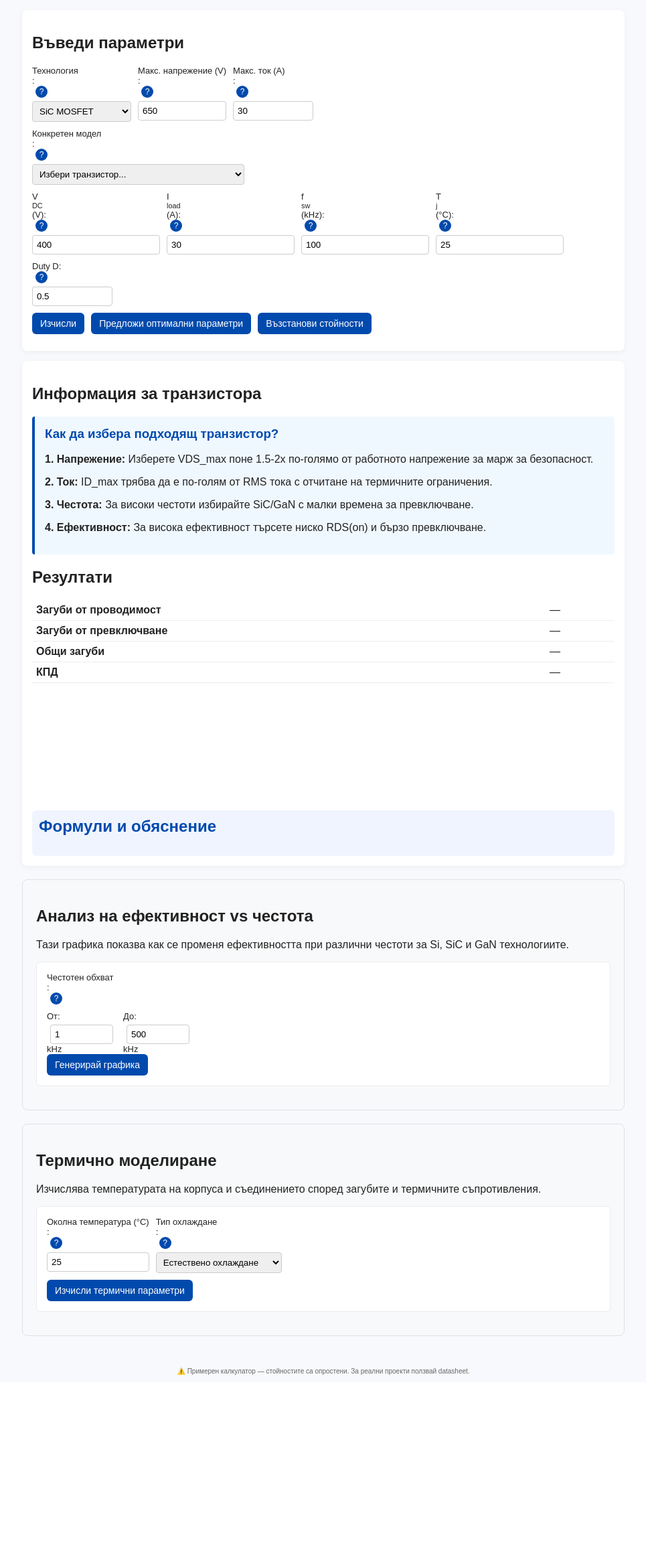
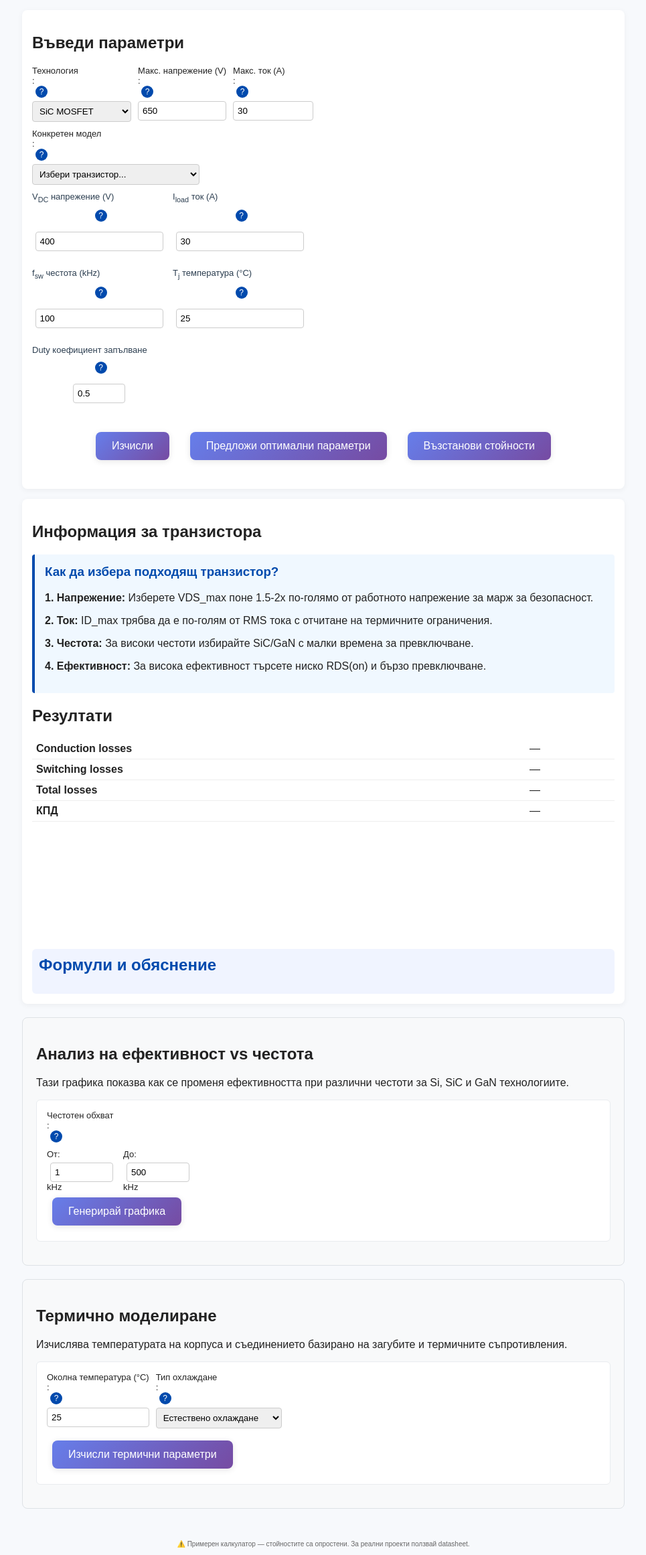
Before and after one commit to wafray93/PowerLossCalc, a Flask app: page / in a window 1280 px wide; the page is wider, and only the part inside the window is pictured. Shown: the part 77-2399 px from the top of that part at 67% size, without its empty margins (157-1122 px from the left). Before the commit the page ends 2130 px from the top of that part, so only its background shows below. Run offline with Flask 3, Linux system fonts and the light colour scheme; a map, chart or similar area stays blank.

Commit message:
Created a checkpoint
Replit-Commit-Author: Agent
Replit-Commit-Session-Id: 35db456f-c712-474e-9618-67bf690588bc
Replit-Commit-Checkpoint-Type: full_checkpoint
Replit-Commit-Screenshot-Url: https://storage.googleapis.com/screenshot-production-us-central1/7a54c3c4-03b2-40e6-af10-77373727e946/35db456f-c712-474e-9618-67bf690588bc/msp3s2K

```diff
--- a/static/script.js
+++ b/static/script.js
@@ -312,6 +312,73 @@ const TRANSISTOR_DB = {
       vds_max: 900, id_max: 60, rds_mohm: 35, tr_ns: 120, tf_ns: 250,
       alpha: 0.0045, package: "TO-3P", manufacturer: "Toshiba",
       application: "Voltage resonance inverters, current resonance"
+    },
+    // Още много Si MOSFETs
+    "IRFP4568PBF": {
+      name: "IRFP4568PBF (Si MOSFET)",
+      vds_max: 150, id_max: 171, rds_mohm: 5.5, tr_ns: 50, tf_ns: 35,
+      alpha: 0.0065, package: "TO-247AC", manufacturer: "Infineon",
+      application: "High current applications, DC motor drives"
+    },
+    "STB16NK50Z": {
+      name: "STB16NK50Z (Si MOSFET)",
+      vds_max: 500, id_max: 16, rds_mohm: 250, tr_ns: 60, tf_ns: 120,
+      alpha: 0.0075, package: "D2PAK", manufacturer: "STMicroelectronics",
+      application: "SMPS, automotive"
+    },
+    "IRFP360LC": {
+      name: "IRFP360LC (Si MOSFET)",
+      vds_max: 400, id_max: 23, rds_mohm: 200, tr_ns: 110, tf_ns: 160,
+      alpha: 0.0070, package: "TO-247AC", manufacturer: "Infineon",
+      application: "Switching power supplies"
+    },
+    "STP75NF75": {
+      name: "STP75NF75 (Si MOSFET)",
+      vds_max: 75, id_max: 80, rds_mohm: 8.5, tr_ns: 85, tf_ns: 85,
+      alpha: 0.0060, package: "TO-220", manufacturer: "STMicroelectronics",
+      application: "Automotive, motor control"
+    },
+    "IRFB7546PBF": {
+      name: "IRFB7546PBF (Si MOSFET)",
+      vds_max: 60, id_max: 78, rds_mohm: 5.9, tr_ns: 24, tf_ns: 12,
+      alpha: 0.0058, package: "TO-220AB", manufacturer: "Infineon",
+      application: "Synchronous rectification"
+    },
+    "IXFN55N50": {
+      name: "IXFN55N50 (Si MOSFET)",
+      vds_max: 500, id_max: 55, rds_mohm: 90, tr_ns: 60, tf_ns: 100,
+      alpha: 0.0070, package: "TO-220", manufacturer: "IXYS",
+      application: "UPS, welding, motor drives"
+    },
+    "STW42N65M5": {
+      name: "STW42N65M5 (Si MOSFET)",
+      vds_max: 650, id_max: 42, rds_mohm: 65, tr_ns: 85, tf_ns: 45,
+      alpha: 0.0075, package: "TO-247", manufacturer: "STMicroelectronics",
+      application: "PFC, resonant converters"
+    },
+    "IRFB4227": {
+      name: "IRFB4227 (Si MOSFET)",
+      vds_max: 200, id_max: 65, rds_mohm: 18, tr_ns: 43, tf_ns: 35,
+      alpha: 0.0065, package: "TO-220AB", manufacturer: "Infineon",
+      application: "DC-DC converters, motor drives"
+    },
+    "STP140N10F7": {
+      name: "STP140N10F7 (Si MOSFET)",
+      vds_max: 100, id_max: 120, rds_mohm: 4.6, tr_ns: 90, tf_ns: 170,
+      alpha: 0.0058, package: "TO-220", manufacturer: "STMicroelectronics",
+      application: "High current switching"
+    },
+    "IRFB3607": {
+      name: "IRFB3607 (Si MOSFET)",
+      vds_max: 75, id_max: 80, rds_mohm: 7.5, tr_ns: 22, tf_ns: 18,
+      alpha: 0.0058, package: "TO-220AB", manufacturer: "Infineon",
+      application: "Synchronous rectification"
+    },
+    "APT10M16JVR": {
+      name: "APT10M16JVR (Si MOSFET)",
+      vds_max: 160, id_max: 75, rds_mohm: 10, tr_ns: 25, tf_ns: 40,
+      alpha: 0.0062, package: "TO-247", manufacturer: "Microsemi",
+      application: "Motor drives, DC-DC converters"
     }
   },
 
@@ -455,6 +522,46 @@ const TRANSISTOR_DB = {
     "EPC2007C": {
       name: "EPC2007C (GaN HEMT)",
       vds_max: 100, id_max: 18, rds_mohm: 16, tr_ns: 2.6, tf_ns: 1.4,
+      alpha: 0.0032, package: "LGA", manufacturer: "EPC",
+      application: "48V Bus converters"
+    },
+    // Още GaN HEMTs
+    "EPC2036": {
+      name: "EPC2036 (GaN HEMT)",
+      vds_max: 100, id_max: 16, rds_mohm: 25, tr_ns: 1.9, tf_ns: 1.2,
+      alpha: 0.0035, package: "LGA", manufacturer: "EPC",
+      application: "Envelope tracking, wireless charging"
+    },
+    "GS66516T": {
+      name: "GS66516T (GaN HEMT)",
+      vds_max: 650, id_max: 60, rds_mohm: 25, tr_ns: 4.7, tf_ns: 8.8,
+      alpha: 0.002, package: "GaN PX", manufacturer: "GaN Systems",
+      application: "Industrial motor drives, solar inverters"
+    },
+    "EPC2218": {
+      name: "EPC2218 (GaN HEMT)",
+      vds_max: 80, id_max: 120, rds_mohm: 4.8, tr_ns: 1.8, tf_ns: 4.5,
+      alpha: 0.0028, package: "LGA", manufacturer: "EPC",
+      application: "High current POL, battery management"
+    },
+    "TPH3212PS": {
+      name: "TPH3212PS (GaN HEMT)",
+      vds_max: 650, id_max: 36, rds_mohm: 62, tr_ns: 3.5, tf_ns: 5.4,
+      alpha: 0.0022, package: "TOLL", manufacturer: "Transphorm",
+      application: "PFC, LLC converters"
+    },
+    "GS66508P": {
+      name: "GS66508P (GaN HEMT)",
+      vds_max: 650, id_max: 30, rds_mohm: 50, tr_ns: 3.8, tf_ns: 4.7,
+      alpha: 0.0025, package: "GaN PX", manufacturer: "GaN Systems",
+      application: "Server PSU, telecom"
+    },
+    "EPC2152": {
+      name: "EPC2152 (GaN HEMT)",
+      vds_max: 80, id_max: 35, rds_mohm: 14, tr_ns: 2.1, tf_ns: 1.8,
+      alpha: 0.003, package: "LGA", manufacturer: "EPC",
+      application: "DC-DC step down converters"
+    }
       alpha: 0.0038, package: "LGA", manufacturer: "EPC",
       application: "Point of load, високочестотни DC-DC"
     },
--- a/static/style.css
+++ b/static/style.css
@@ -85,17 +85,46 @@ input, select {
 }
 
 button {
-  padding: 8px 12px;
+  padding: 12px 24px;
   border: none;
-  border-radius: 6px;
-  background: #004aad;
+  border-radius: 8px;
+  background: linear-gradient(135deg, #667eea 0%, #764ba2 100%);
   color: white;
+  font-size: 16px;
+  font-weight: 500;
   cursor: pointer;
-  font-size: 14px;
+  margin: 8px;
+  transition: all 0.3s ease;
+  box-shadow: 0 2px 10px rgba(0,0,0,0.1);
 }
 
 button:hover {
-  background: #0066cc;
+  transform: translateY(-2px);
+  box-shadow: 0 4px 15px rgba(0,0,0,0.2);
+}
+
+.button-row {
+  display: flex;
+  justify-content: center;
+  gap: 15px;
+  margin: 20px 0;
+  flex-wrap: wrap;
+}
+
+.input-group {
+  position: relative;
+  display: flex;
+  align-items: center;
+  gap: 10px;
+  margin-bottom: 15px;
+  flex-wrap: wrap;
+}
+
+.input-group span:first-child {
+  min-width: 200px;
+  font-weight: 500;
+  color: #2c3e50;
+  white-space: nowrap;
 }
 
 .results table {
--- a/templates/index.html
+++ b/templates/index.html
@@ -56,38 +56,47 @@
       </div>
 
       <div class="row">
-        <label class="tooltip-label">V<sub>DC</sub> (V):
+        <label class="input-group">
+          <span>V<sub>DC</sub> напрежение (V)</span>
           <span class="tooltip-icon">?</span>
           <div class="tooltip">DC напрежение на шината (Bus voltage). Това е напрежението, което транзисторът превключва. Трябва да е по-малко от VDS_max на избрания транзистор.</div>
           <input id="vdc" type="number" value="400">
         </label>
 
-        <label class="tooltip-label">I<sub>load</sub> (A):
+        <label class="input-group">
+          <span>I<sub>load</sub> ток (A)</span>
           <span class="tooltip-icon">?</span>
           <div class="tooltip">RMS ток през товара. Това е ефективната стойност на тока, който преминава през транзистора по време на проводимост.</div>
           <input id="iLoad" type="number" value="30">
         </label>
+      </div>
 
-        <label class="tooltip-label">f<sub>sw</sub> (kHz):
+      <div class="row">
+        <label class="input-group">
+          <span>f<sub>sw</sub> честота (kHz)</span>
           <span class="tooltip-icon">?</span>
           <div class="tooltip">Честота на превключване. По-високата честота намалява размера на компонентите, но увеличава загубите от превключване. Типични стойности: Si (10-50kHz), SiC (50-200kHz), GaN (100kHz-1MHz).</div>
           <input id="fsw" type="number" value="100">
         </label>
 
-        <label class="tooltip-label">T<sub>j</sub> (°C):
+        <label class="input-group">
+          <span>T<sub>j</sub> температура (°C)</span>
           <span class="tooltip-icon">?</span>
           <div class="tooltip">Температура на p-n съединението (Junction temperature). Влияе на съпротивлението RDS(on). Типични стойности: 25°C (стайна), 100°C (работна), 150°C (максимална).</div>
           <input id="temp" type="number" value="25">
         </label>
+      </div>
 
-        <label class="tooltip-label">Duty D:
+      <div class="row">
+        <label class="input-group">
+          <span>Duty коефициент запълване</span>
           <span class="tooltip-icon">?</span>
           <div class="tooltip">Коефициент на запълване (Duty cycle) - отношението между времето ON и периода. 0.5 означава 50% от времето транзисторът е включен. Влияе на загубите от проводимост.</div>
           <input id="duty" type="number" value="0.5" step="0.01" min="0.01" max="0.99">
         </label>
       </div>
 
-      <div class="row">
+      <div class="button-row">
         <button id="calcBtn" data-lang="calculate">Изчисли</button>
         <button id="suggestBtn" disabled data-lang="suggestOptimal">Предложи оптимални параметри</button>
         <button id="resetBtn" data-lang="reset">Възстанови стойности</button>
```
